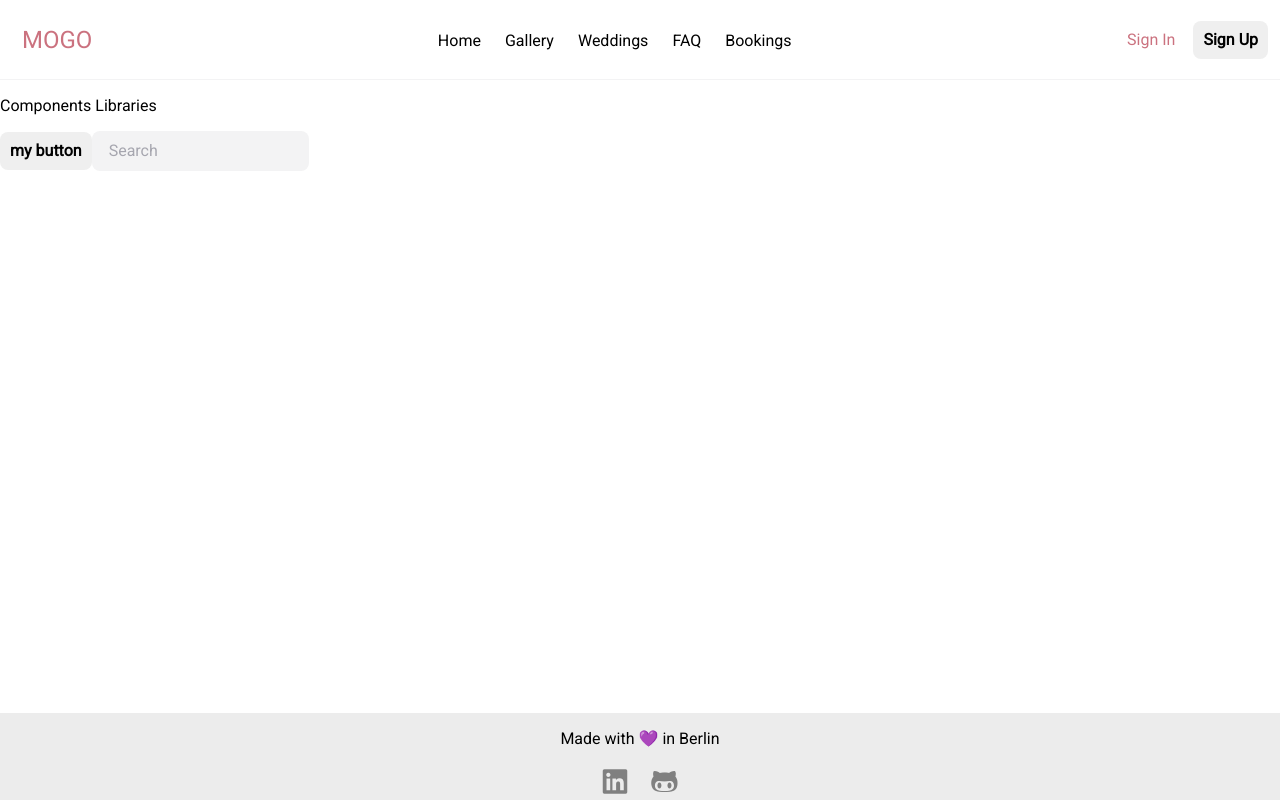
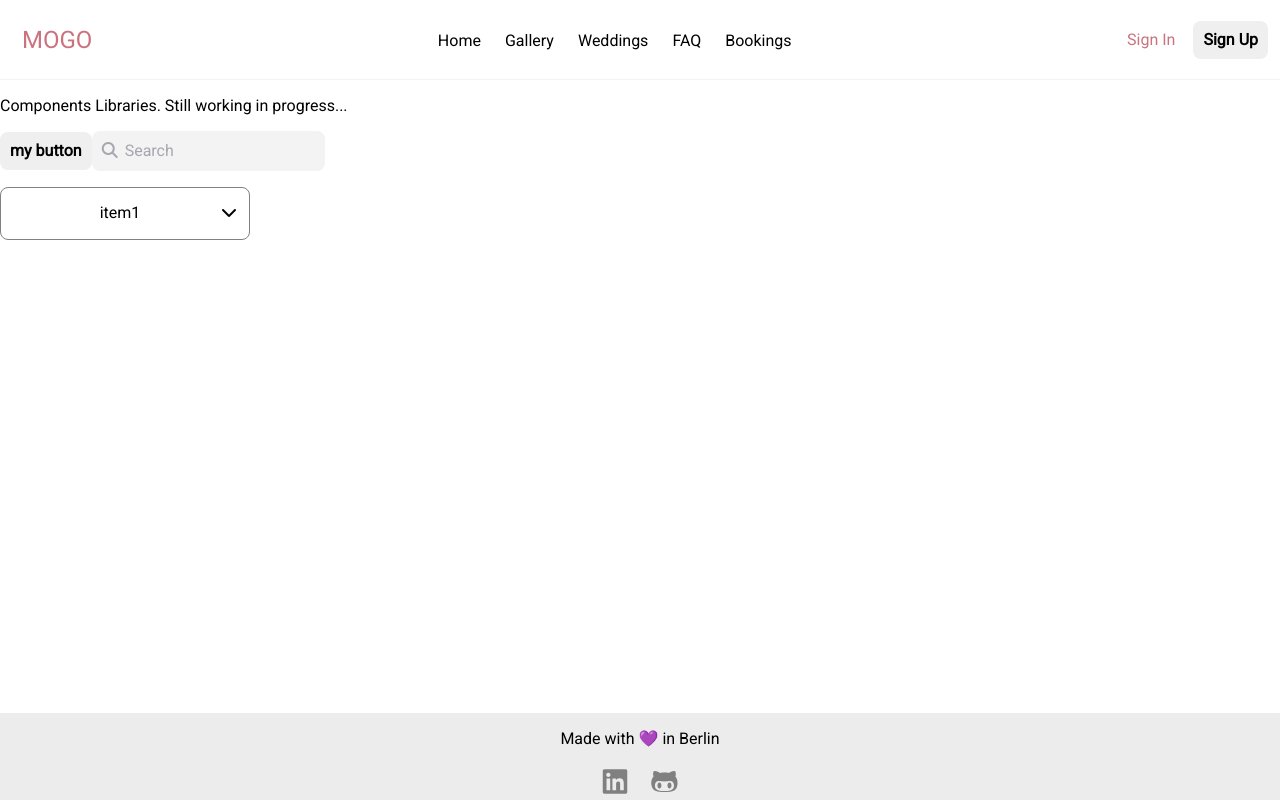
Before and after one commit to adela914/new_mogo_frontend, a Vue app: page / in a window 1280 px wide. Built offline with nearby package versions, Linux system fonts and the light colour scheme.

Commit message:
add dropdown menu component and refactor

```diff
--- a/src/assets/scss/_resets.scss
+++ b/src/assets/scss/_resets.scss
@@ -123,10 +123,6 @@ input:focus {
     outline: none;
 }
 
-*:focus {
-    outline: none;
-}
-
 
 /* Tells the browser to account for any border and
   padding in the values you specify for an element's
--- a/src/components/Button.vue
+++ b/src/components/BaseButton.vue
@@ -1,5 +1,5 @@
 <template>
-  <button class="button">
+  <button class="baseButton" role="button" type="button">
     {{ name }}
     <slot />
   </button>
@@ -8,7 +8,7 @@
 <script lang="ts">
 import { defineComponent, PropType } from "vue";
 export default defineComponent({
-  name: "Button",
+  name: "BaseButton",
   props: {
     name: {
       required: true,
@@ -22,7 +22,7 @@ export default defineComponent({
 @import "~@/assets/scss/colors.scss";
 
 // TODO: make it respostve, hide text and show an icon in smaller size
-.button {
+.baseButton {
   border-radius: 8px;
   border: none;
   cursor: pointer;
--- /dev/null
+++ b/src/components/BaseDropdown.vue
@@ -0,0 +1,115 @@
+<template>
+  <div class="o-dropdown" ref="menu">
+    <slot name="head"></slot>
+    <button
+      :disabled="disabled"
+      class="o-dropdown__button"
+      :aria-expanded="isOpen.toString()"
+      :aria-controls="dropdownId"
+      @click="toggleOpen"
+    >
+      <slot name="button"></slot>
+      <BaseIcon name="fas fa-chevron-down" :class="{ toggleUp: isOpen }" />
+    </button>
+    <div
+      class="o-dropdown__menu"
+      :id="dropdownId"
+      :hidden="!isOpen"
+      @click="closeHandler"
+    >
+      <slot name="content"></slot>
+    </div>
+  </div>
+</template>
+
+<script lang="ts">
+import { defineComponent } from "vue";
+import BaseIcon from "@/components/BaseIcon.vue";
+export default defineComponent({
+  name: "BaseDropdown",
+  components: {
+    BaseIcon,
+  },
+  data: () => {
+    return {
+      isOpen: false,
+    };
+  },
+
+  props: {
+    disabled: {
+      type: Boolean,
+      default: false,
+    },
+    dropdownId: {
+      type: String,
+      required: true,
+    },
+  },
+  created() {
+    document.addEventListener("click", this.documentClick);
+  },
+  mounted() {
+    window.addEventListener("keyup", (e) => {
+      if (e.key === "Escape") {
+        this.closeHandler();
+      }
+    });
+  },
+  unmounted: function () {
+    document.removeEventListener("keyup", this.closeHandler);
+  },
+  methods: {
+    toggleOpen() {
+      this.isOpen = !this.isOpen;
+    },
+    documentClick(e: MouseEvent) {
+      let el = this.$refs.menu as HTMLElement;
+      let target = e.target as Node;
+      if (el !== target && !el.contains(target)) {
+        this.closeHandler();
+      }
+    },
+    closeHandler() {
+      this.isOpen = false;
+    },
+  },
+});
+</script>
+
+<style lang="scss" scoped>
+@import "~@/assets/scss/colors.scss";
+
+.o-dropdown__button {
+  background: white;
+  border-radius: 8px;
+  border: 1px solid grey;
+  padding: 16px 26px 16px 16px;
+  width: 100%;
+  margin-bottom: 4px;
+  position: relative;
+}
+
+::v-deep .o-dropdown__menu {
+  border: 1px solid grey;
+
+  li {
+    background-color: white;
+    padding: 16px;
+
+    &:hover {
+      background-color: $hover_grey;
+    }
+  }
+}
+
+.baseIcon {
+  position: absolute;
+  right: 12px;
+  transition: all 150ms ease-in-out;
+}
+
+.toggleUp {
+  transform: rotate(180deg);
+}
+</style>
--- a/src/components/Icon.vue
+++ b/src/components/BaseIcon.vue
@@ -1,11 +1,11 @@
 <template>
-  <i :class="name" class="icon"></i>
+  <i :class="name" class="baseIcon"></i>
 </template>
 
 <script lang="ts">
 import { defineComponent } from "vue";
 export default defineComponent({
-  name: "Icon",
+  name: "BaseIcon",
   props: {
     name: {
       type: String,
--- a/src/components/Input.vue
+++ b/src/components/BaseInput.vue
@@ -7,18 +7,18 @@
       placeholder="Search"
       @input="$emit('update:modelValue', $event.target.value)"
     />
-    <Icon v-if="type === 'search'" name="fas fa-search" />
+    <BaseIcon v-if="type === 'search'" name="fas fa-search" />
   </div>
 </template>
 
 <script lang="ts">
 import { defineComponent } from "vue";
-import Icon from "@/components/Icon.vue";
+import BaseIcon from "@/components/BaseIcon.vue";
 export default defineComponent({
-  name: "Input",
+  name: "BaseInput",
   emits: ["update:modelValue"],
   components: {
-    Icon,
+    BaseIcon,
   },
   props: {
     modelValue: {
@@ -78,7 +78,7 @@ input[type="search"] {
   }
 }
 
-.icon {
+.baseIcon {
   position: absolute;
   left: 10px;
   top: 11px;
--- a/src/components/TheFooter.vue
+++ b/src/components/TheFooter.vue
@@ -2,21 +2,21 @@
   <footer class="footer">
     <p>Made with 💜 in Berlin</p>
     <a href="https://www.linkedin.com/in/kyunghwa5/" target="_blank"
-      ><Icon name="fab fa-linkedin"
+      ><BaseIcon name="fab fa-linkedin"
     /></a>
     <a href="https://github.com/adela914" target="_blank"
-      ><Icon name="fab fa-github-alt"
+      ><BaseIcon name="fab fa-github-alt"
     /></a>
   </footer>
 </template>
 
 <script>
 import { defineComponent } from "vue";
-import Icon from "@/components/Icon.vue";
+import BaseIcon from "@/components/BaseIcon.vue";
 export default defineComponent({
   name: "TheFooter",
   components: {
-    Icon,
+    BaseIcon,
   },
 });
 </script>
--- a/src/components/TheHeader.vue
+++ b/src/components/TheHeader.vue
@@ -11,24 +11,25 @@
       <li><a href="">Bookings</a></li>
     </ul>
     <div class="navbar__login" :class="{ active: openHeader }">
-      <a href="">Sign In</a> <Button name="Sign Up" @click="signUpBtnClicked" />
+      <a href="">Sign In</a>
+      <BaseButton name="Sign Up" @click="signUpBtnClicked" />
     </div>
     <div class="navbar__toggleBtn">
-      <Icon name="fas fa-bars" @click="toggleHeader" />
+      <BaseIcon name="fas fa-bars" @click="toggleHeader" />
     </div>
   </nav>
 </template>
 
 <script lang="ts">
 import { defineComponent } from "vue";
-import Icon from "@/components/Icon.vue";
-import Button from "@/components/Button.vue";
+import BaseIcon from "@/components/BaseIcon.vue";
+import BaseButton from "@/components/BaseButton.vue";
 
 export default defineComponent({
   name: "TheHeader",
   components: {
-    Icon,
-    Button,
+    BaseIcon,
+    BaseButton,
   },
   data() {
     return {
@@ -87,7 +88,7 @@ export default defineComponent({
   padding-left: 0;
   align-items: center;
 
-  .button {
+  .baseButton {
     margin-left: 18px;
   }
 }
--- a/src/views/Home.vue
+++ b/src/views/Home.vue
@@ -1,34 +1,52 @@
 <template>
   <div>
-    <p>Components Libraries</p>
-    <Button name="my button" />
-    <Input v-model="inputValue" type="type" />
-    <!-- <Tabs
-      v-model="tabIndex"
-      :tabs="{ day: false, month: false, year: false }"
-    /> -->
+    <p>Components Libraries. Still working in progress...</p>
+    <BaseButton name="my button" />
+    <BaseInput v-model="inputValue" type="search" />
     <p>{{ inputValue }}</p>
+
+    <BaseDropdown dropdownId="'testDropdown'">
+      <template v-slot:button>{{ dropdownValue }} </template>
+      <template v-slot:content>
+        <ul>
+          <li
+            v-for="(item, index) in dropdownItems"
+            :key="index"
+            @click="itemSelected(item)"
+          >
+            {{ item }}
+          </li>
+        </ul>
+      </template>
+    </BaseDropdown>
   </div>
 </template>
 
 <script lang="ts">
 import { defineComponent } from "vue";
-import Button from "@/components/Button.vue";
-import Input from "@/components/Input.vue";
-// import Tabs from "@/components/Tabs.vue";
+import BaseButton from "@/components/BaseButton.vue";
+import BaseInput from "@/components/BaseInput.vue";
+import BaseDropdown from "@/components/BaseDropdown.vue";
 
 export default defineComponent({
   name: "Home",
   components: {
-    // Tabs,
-    Button,
-    Input,
+    BaseButton,
+    BaseInput,
+    BaseDropdown,
   },
   data() {
     return {
       tabIndex: 0,
       inputValue: "",
+      dropdownItems: ["item1", "item2"],
+      dropdownValue: "item1",
     };
+  },
+  methods: {
+    itemSelected(item: string) {
+      this.dropdownValue = item;
+    },
   },
 });
 </script>
@@ -38,4 +56,8 @@ export default defineComponent({
 main {
   background-color: $white_0;
 }
+
+.o-dropdown {
+  max-width: 250px;
+}
 </style>
```
